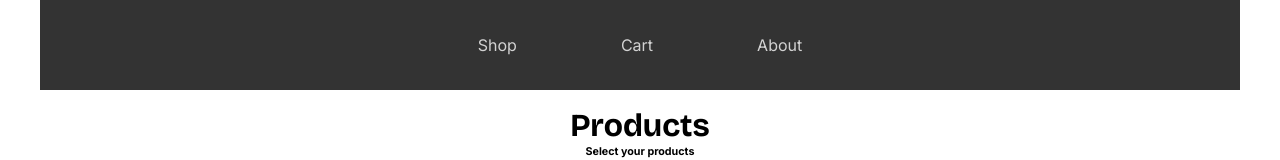
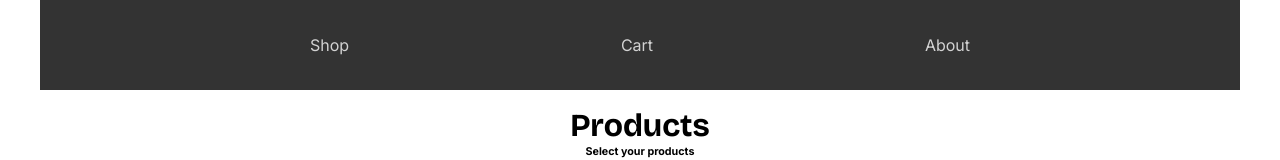
Before and after one commit to Kristian-kodehode/ecommerce-userflow, a React (Vite) app: page / in a window 1280 px wide. Shown: the top 160 px of the page. Built offline with nearby package versions, Linux system fonts and the light colour scheme; no server answers.

Commit message:
updated navigation styling

```diff
--- a/src/routes/navigation/navigation.module.css
+++ b/src/routes/navigation/navigation.module.css
@@ -9,9 +9,13 @@ nav {
 .linkcontainer {
   margin: auto;
   display: flex;
-  justify-content: center;
+  text-align: center;
+  /* justify-content: center; */
+  justify-content: space-between;
   align-items: center;
-  gap: 4em;
+  /* gap: 4em; */
+  /* background-color: red; */
+  width: 100%;
 }
 
 a {
@@ -32,6 +36,7 @@ a {
   display: inline-block;
   position: relative;
   opacity: 0.8;
+  /* background-color: aliceblue; */
 }
 .navlinks:hover {
   opacity: 1;
@@ -55,3 +60,12 @@ a {
 /*
 *Animated line code stops here
 */
+
+@media only screen and (min-width: 768px) {
+  /* .productcontainer {
+    max-width: 970px;
+  } */
+  .linkcontainer {
+    width: 700px;
+  }
+}
```
